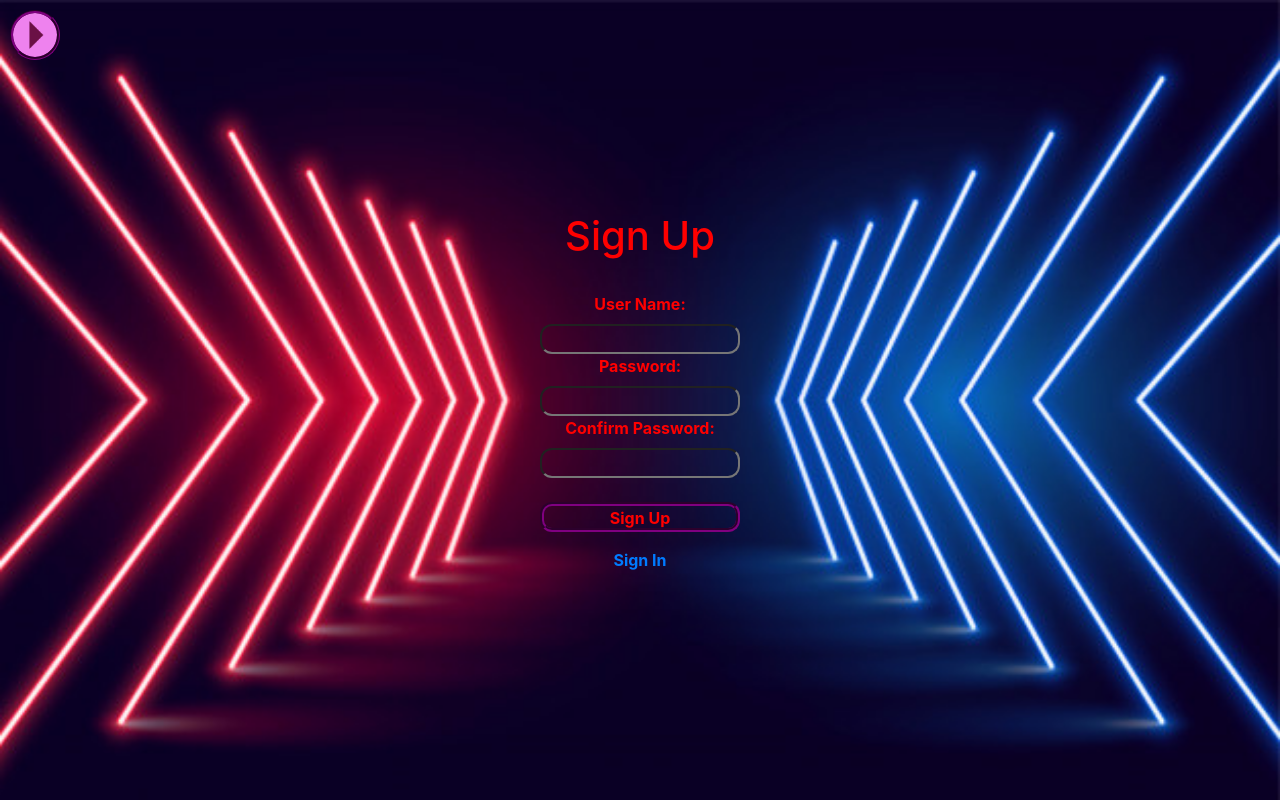
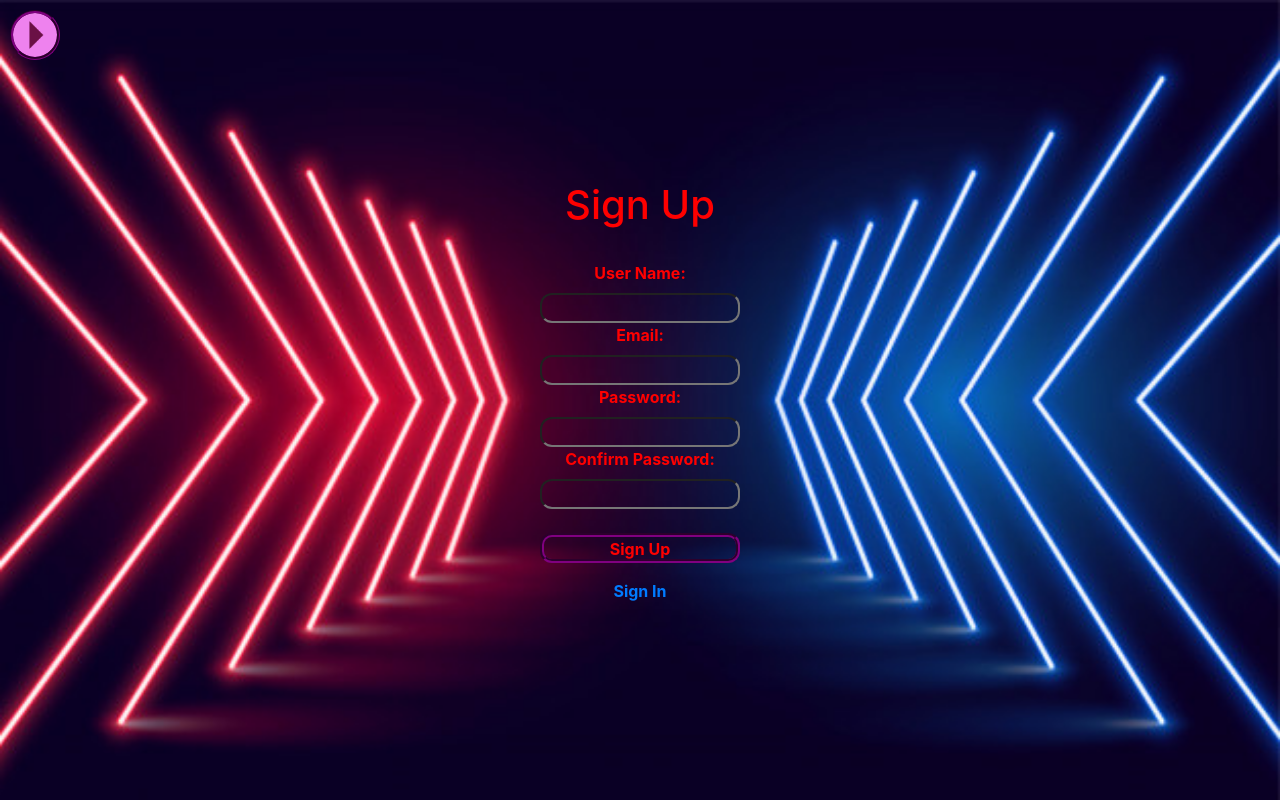
Before and after one commit to rbkplus2project/GreenField, a React (Create React App) app: page /signup in a window 1280 px wide. Built offline with nearby package versions, Linux system fonts and the light colour scheme.

Commit message:
add email input

```diff
--- a/src/components/SignUp.js
+++ b/src/components/SignUp.js
@@ -49,6 +49,9 @@
                             <label htmlFor="newusername">User Name:</label>
                             <input type="text" className="text" id="newusername" name="newusername" />
 
+                            <label htmlFor="email">Email:</label>
+                            <input type="email" className="text" id="email" name="email" />
+
                             <label htmlFor="newPassword">Password:</label>
                             <input type="password" className="text" id="newPassword" name="newPassword" />
 
```
